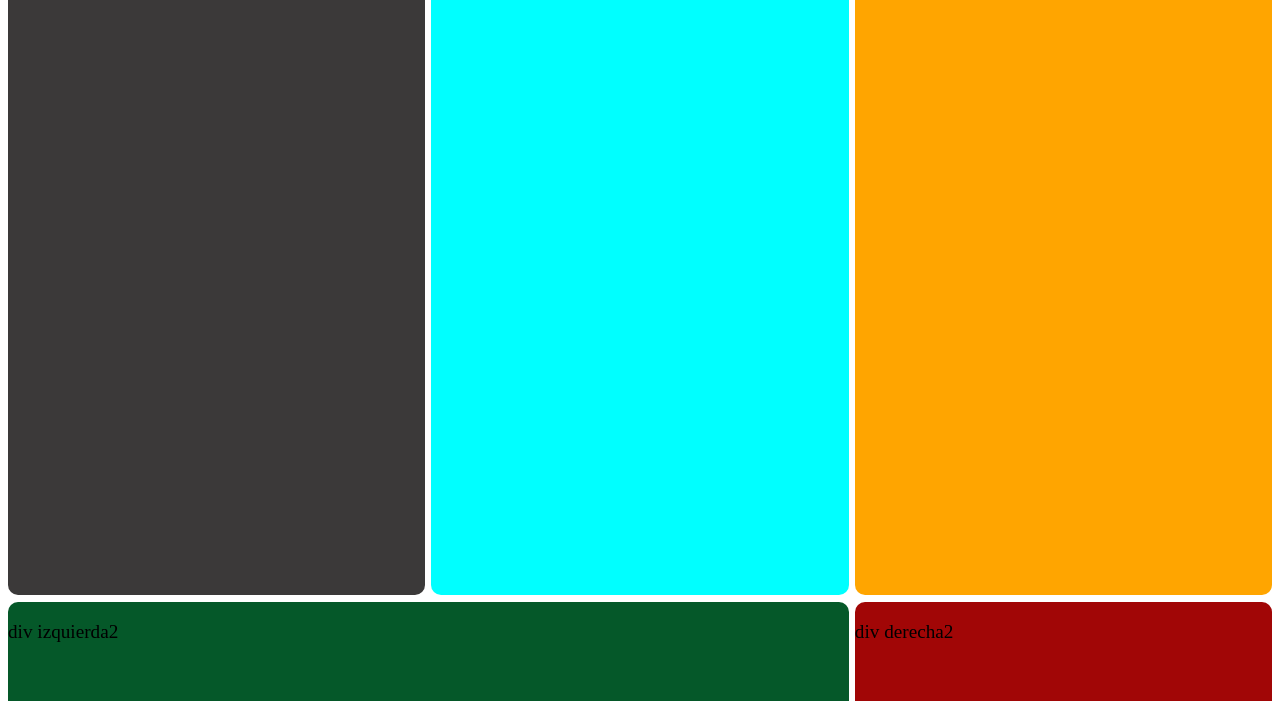
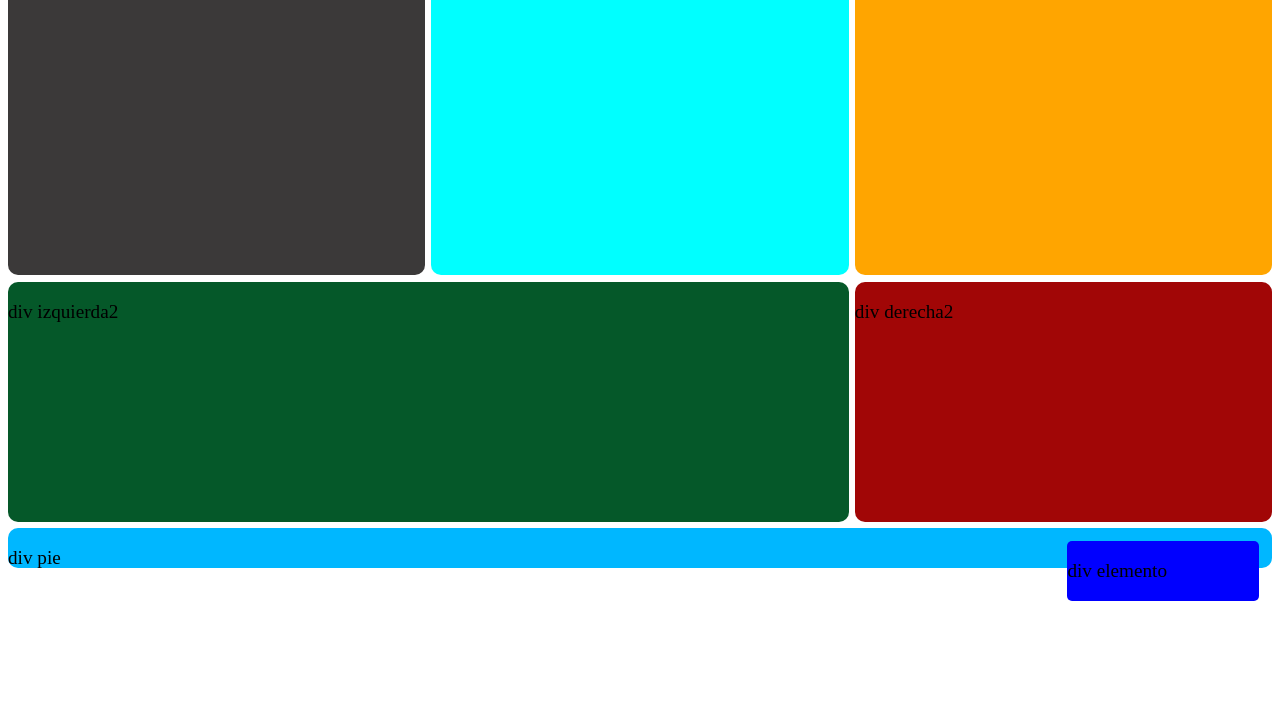
Before and after one commit to Arturo-Blanco/cajasFlex, a website: page index.html in a window 1280 px wide. Shown: the part 99-800 px from the top of the page. Drawn offline with Linux system fonts and the light colour scheme.

Commit message:
Se cambia dimensiones bloques

```diff
--- a/index.css
+++ b/index.css
@@ -48,7 +48,7 @@ body {
 .centro {
   flex-grow: 1;
   border-radius: 10px;
-  height: 80vh;
+  height: 40vh;
   width: 32%;
 }
 .izquierda {
@@ -65,7 +65,7 @@ body {
 .izquierda2 {
   background-color: rgb(5, 88, 41);
   width: 66.5%;
-  height: 80vh;
+  height: 30vh;
   border-radius: 10px;
   margin-right: 0.5%;
   margin-top: 0.5%;
@@ -73,7 +73,7 @@ body {
 .derecha2 {
   background-color: rgb(161, 6, 6);
   width: 33%;
-  height: 80vh;
+  height: 30vh;
   border-radius: 10px;
   margin-top: 0.5%;
 }
```
